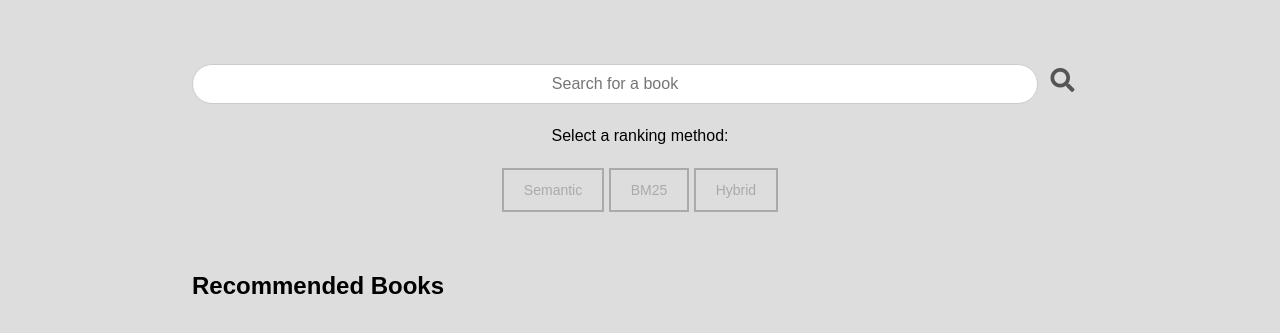
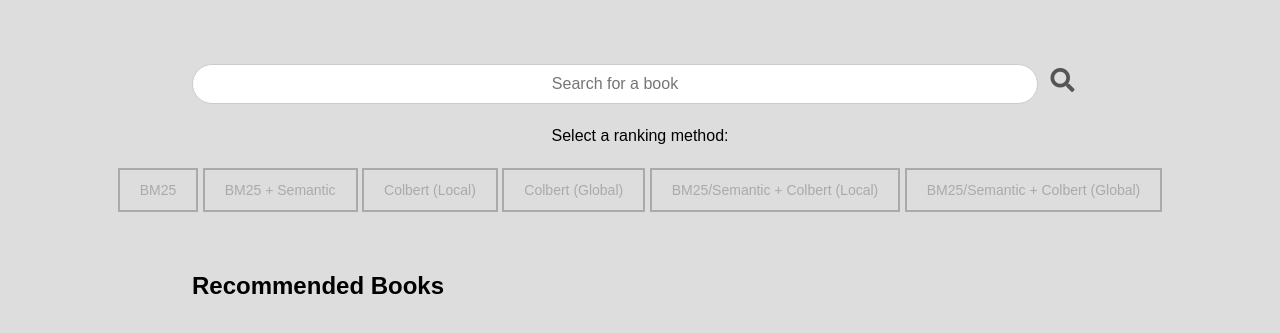
Before and after one commit to DomiAzevedo/Projetos-CD, a Flask app: page / in a window 1280 px wide. Shown: the part 88-421 px from the top of the page. Run offline with Flask 3, Linux system fonts and the light colour scheme; parts of the project's set-up code (start-up, migrations or seed data) failed here and were passed over.

Commit message:
ajustes na aplicação para seleção dos diversos métodos de rankeamento implementados

```diff
--- a/main.py
+++ b/main.py
@@ -22,10 +22,16 @@ def search():
 
     if rank_type == "bm25":
         recommended_books = app_vespa.query_bm25(query)
-    elif rank_type == "semantic":
-        recommended_books = app_vespa.query_semantic(query)
-    elif rank_type == "hybrid":
-        recommended_books = app_vespa.query_hybrid(query)
+    elif rank_type == "bm25_semantic":
+        recommended_books = app_vespa.query_second_phase(query)
+    elif rank_type == "colbert_local":
+        recommended_books = app_vespa.query_colbert(query)
+    elif rank_type == "colbert_global":
+        recommended_books = app_vespa.query_colbert_global(query)
+    elif rank_type == "hibrido_colbert_local":
+        recommended_books = app_vespa.query_colbert_2phase(query)
+    elif rank_type == "hibrido_colbert_global":
+        recommended_books = app_vespa.query_colbert_2phase_global(query)
 
     df = pd.read_csv("https://raw.githubusercontent.com/bernardovma/dados_livros/main/data.csv")
 
--- a/templates/index.html
+++ b/templates/index.html
@@ -48,9 +48,12 @@
             <div class="rank">
                 <p>Select a ranking method:</p>
                 <div id="rank-buttons">
-                    <button type="button" class="btn" data-rank="semantic">Semantic</button>
                     <button type="button" class="btn" data-rank="bm25">BM25</button>
-                    <button type="button" class="btn" data-rank="hybrid">Hybrid</button>
+                    <button type="button" class="btn" data-rank="bm25_semantic">BM25 + Semantic</button>
+                    <button type="button" class="btn" data-rank="colbert_local">Colbert (Local)</button>
+                    <button type="button" class="btn" data-rank="colbert_global">Colbert (Global)</button>
+                    <button type="button" class="btn" data-rank="hibrido_colbert_local">BM25/Semantic + Colbert (Local)</button>
+                    <button type="button" class="btn" data-rank="hibrido_colbert_global">BM25/Semantic + Colbert (Global)</button>
                 </div>
             </div>
 
```
